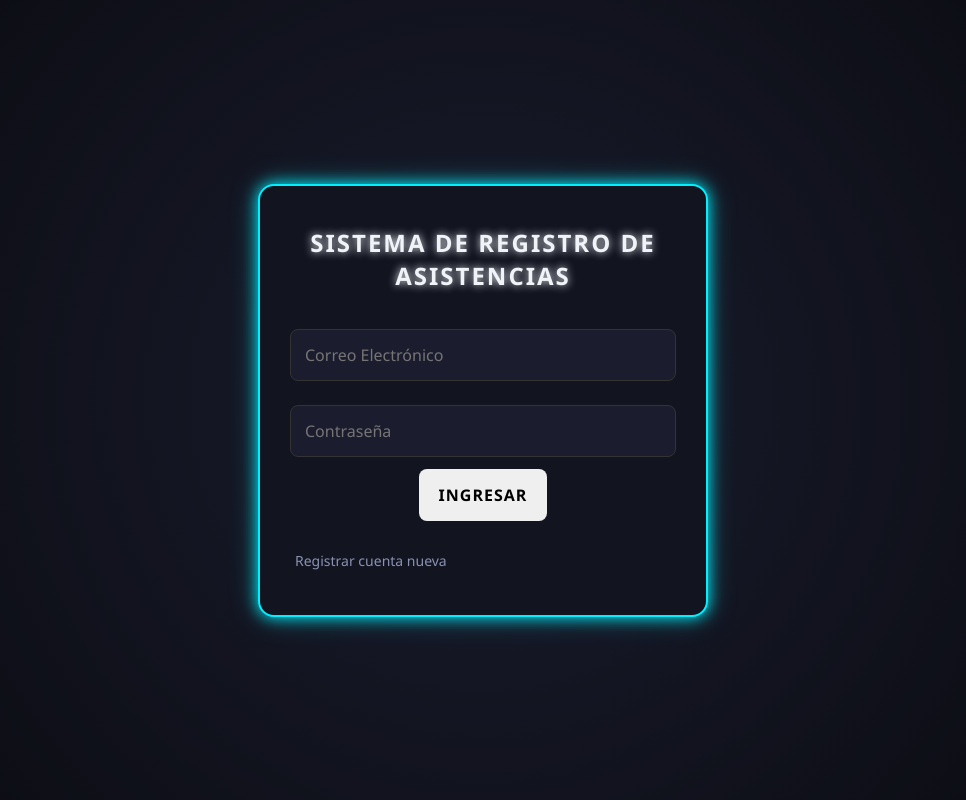
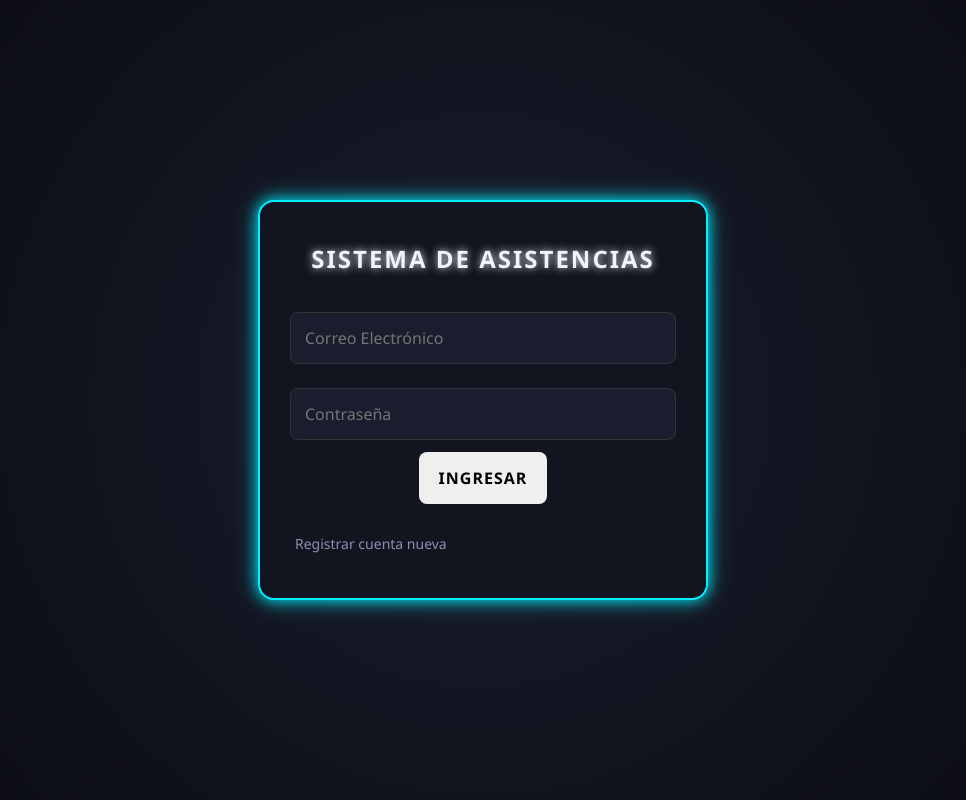
Before and after one commit to bullon-gianm/Sistema-Registro-Asistencia, a plain HTML site: page frontend/login.html in a window 1280 px wide. Shown: the whole page, without its empty margins (157-1123 px from the left). Drawn offline with Linux system fonts and the light colour scheme.

Commit message:
Change title from 'Registro de Asistencias' to 'Asistencias'

```diff
--- a/frontend/login.html
+++ b/frontend/login.html
@@ -7,7 +7,7 @@
 </head>
 <body>
     <div class="container">
-        <h2>Sistema de Registro de Asistencias</h2>
+        <h2>Sistema de Asistencias</h2>
         <form id="loginForm">
             <input type="email" id="correo" placeholder="Correo Electrónico" required>
             <input type="password" id="password" placeholder="Contraseña" required>
```
